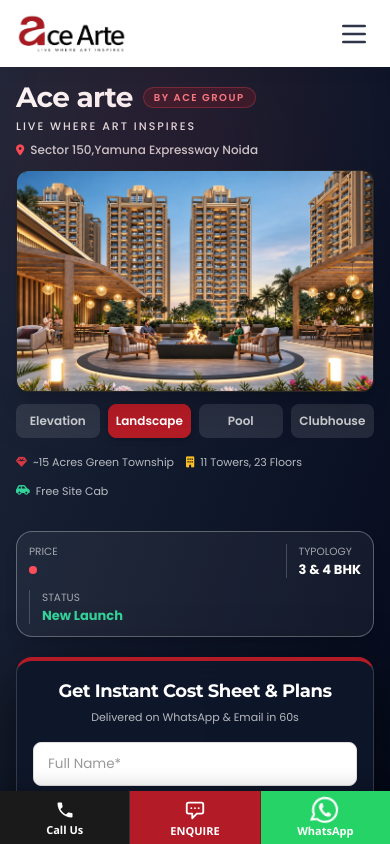
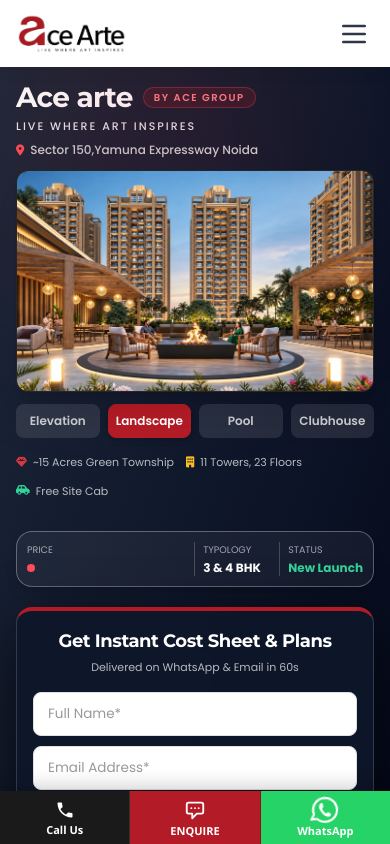
Before and after one commit to vineet-proptiger/ace-arte, a Next.js app: page / in a window 390 px wide. Shown: the top 844 px of the page. Built offline with nearby package versions, Linux system fonts and the light colour scheme.

Commit message:
Refactor Hero component layout and update text styles for improved readability

```diff
--- a/components/Hero.jsx
+++ b/components/Hero.jsx
@@ -163,26 +163,26 @@
             <div className="lg:col-span-5 mt-2 lg:mt-0 flex flex-col">
 
               {/* Key Quick Specs Strip (Moved above the form) */}
-              <div className="flex flex-wrap sm:flex-nowrap items-center justify-between gap-3 sm:gap-4 lg:gap-5 p-3 sm:p-4 mb-5 rounded-2xl bg-white/5 border border-white/30 text-xs sm:text-sm shadow-lg">
+              <div className="flex flex-row flex-wrap items-center justify-between gap-x-2 gap-y-3 sm:gap-4 lg:gap-5 p-2.5 sm:p-4 mb-5 rounded-2xl bg-white/5 border border-white/30 text-xs sm:text-sm shadow-lg w-full">
                 <div className="flex-shrink-0">
-                  <span className="text-white/60 text-[10.5px] uppercase block mb-0.5">Price</span>
+                  <span className="text-white/60 text-[9.5px] sm:text-[10.5px] uppercase block mb-0.5">Price</span>
                   <div className="flex items-center gap-1.5">
                     <span className="relative flex h-2 w-2">
                       <span className="animate-ping absolute inline-flex h-full w-full rounded-full bg-[#ff4d5a] opacity-75"></span>
                       <span className="relative inline-flex rounded-full h-2 w-2 bg-[#ff4d5a]"></span>
                     </span>
-                    <strong className="blink-price font-black text-[16px] sm:text-[19px] whitespace-nowrap tracking-tight">
+                    <strong className="blink-price font-black text-[14.5px] sm:text-[19px] whitespace-nowrap tracking-tight">
                       ₹ 3.23 Cr* Onwards
                     </strong>
                   </div>
                 </div>
-                <div className="border-l border-white/20 pl-3 sm:pl-4 lg:pl-5 flex-shrink-0">
-                  <span className="text-white/60 text-[10.5px] uppercase block mb-0.5">Typology</span>
-                  <strong className="text-white font-bold text-[13px] sm:text-[14px] whitespace-nowrap">3 &amp; 4 BHK</strong>
+                <div className="border-l border-white/20 pl-2 sm:pl-4 lg:pl-5 flex-shrink-0">
+                  <span className="text-white/60 text-[9.5px] sm:text-[10.5px] uppercase block mb-0.5">Typology</span>
+                  <strong className="text-white font-bold text-[12px] sm:text-[14px] whitespace-nowrap">3 &amp; 4 BHK</strong>
                 </div>
-                <div className="border-l border-white/20 pl-3 sm:pl-4 lg:pl-5 flex-shrink-0">
-                  <span className="text-white/60 text-[10.5px] uppercase block mb-0.5">Status</span>
-                  <strong className="text-emerald-400 font-bold text-[13px] sm:text-[14px] whitespace-nowrap">New Launch</strong>
+                <div className="border-l border-white/20 pl-2 sm:pl-4 lg:pl-5 flex-shrink-0">
+                  <span className="text-white/60 text-[9.5px] sm:text-[10.5px] uppercase block mb-0.5">Status</span>
+                  <strong className="text-emerald-400 font-bold text-[12px] sm:text-[14px] whitespace-nowrap">New Launch</strong>
                 </div>
               </div>
 
@@ -211,7 +211,7 @@
                 </div>
 
                 {/* LeadForm */}
-                <LeadForm formName="Hero Optimized Form" btnText="Get Cost Sheet on WhatsApp" />
+                <LeadForm formName="Ace Form" btnText="Get Cost Sheet on WhatsApp" />
 
                 {/* Instant Actions (Call & Visit on Mobile) */}
                 <div className="mt-3.5 pt-3.5 border-t border-white/10 flex items-center justify-between text-[11.5px] sm:text-xs text-white/80">
```
